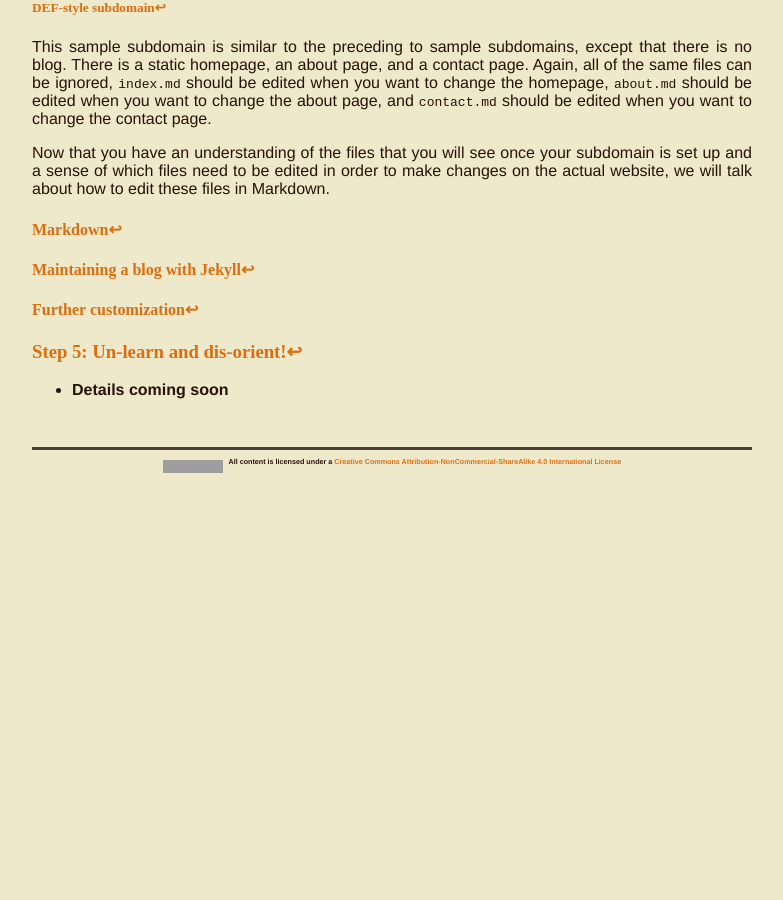
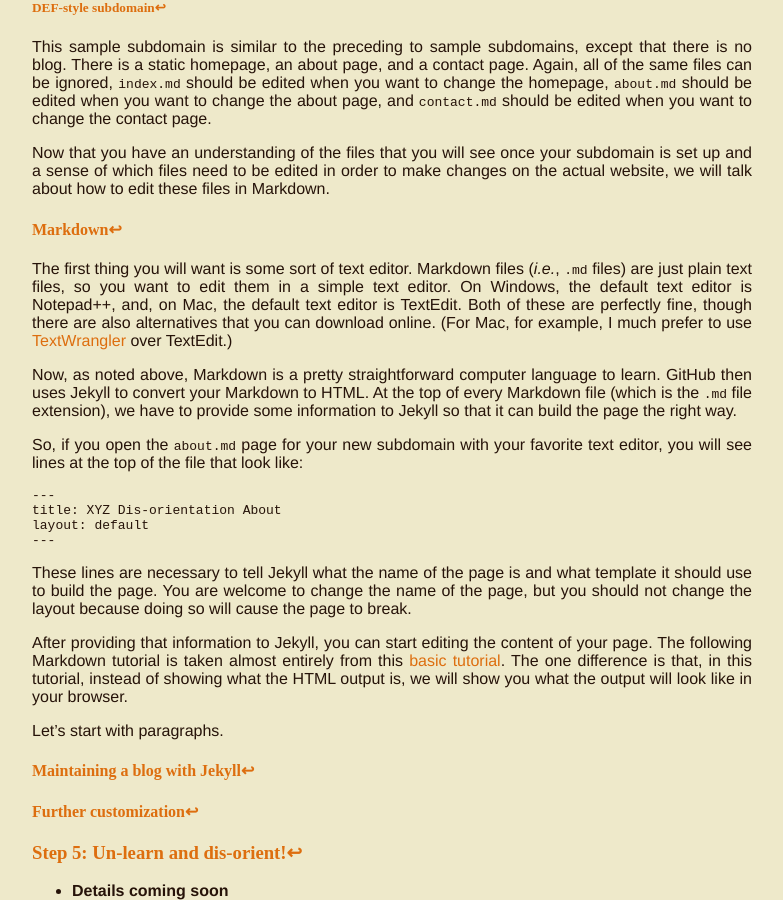
Before and after one commit to dis-orientation/dis-orientation.github.io, a Jekyll site: the page built from involved.md, in a window 1280 px wide and 900 px high, scrolled down 14060 px. Shown: the whole window, without its empty margins (248-1031 px from the left). Built offline with Jekyll 4.4.1, drawn with Linux system fonts in a browser that asks for light colours; Markdown is read by kramdown in place of the engine named in the settings; before the commit the page ends 14543 px from its top, so only the background shows below that; grey boxes are pictures that could not be loaded.

Commit message:
intro to markdown tutorial

```diff
--- a/involved.md
+++ b/involved.md
@@ -315,7 +315,22 @@ Now that you have an understanding of the files that you will see once your subd
 
 #### <a id="markdown">Markdown</a><a href="#toc">↩</a>
 
+The first thing you will want is some sort of text editor. Markdown files (*i.e.*, `.md` files) are just plain text files, so you want to edit them in a simple text editor. On Windows, the default text editor is Notepad++, and, on Mac, the default text editor is TextEdit. Both of these are perfectly fine, though there are also alternatives that you can download online. (For Mac, for example, I much prefer to use [TextWrangler](http://www.barebones.com/products/textwrangler/) over TextEdit.)
 
+Now, as noted above, Markdown is a pretty straightforward computer language to learn. GitHub then uses Jekyll to convert your Markdown to HTML. At the top of every Markdown file (which is the `.md` file extension), we have to provide some information to Jekyll so that it can build the page the right way.
+
+So, if you open the `about.md` page for your new subdomain with your favorite text editor, you will see lines at the top of the file that look like:
+
+	---
+	title: XYZ Dis-orientation About
+	layout: default
+	---
+
+These lines are necessary to tell Jekyll what the name of the page is and what template it should use to build the page. You are welcome to change the name of the page, but you should not change the layout because doing so will cause the page to break.
+
+After providing that information to Jekyll, you can start editing the content of your page. The following Markdown tutorial is taken almost entirely from this [basic tutorial](http://daringfireball.net/projects/markdown/basics). The one difference is that, in this tutorial, instead of showing what the HTML output is, we will show you what the output will look like in your browser.
+
+Let's start with paragraphs.
 
 #### <a id="blog-with-jekyll">Maintaining a blog with Jekyll</a><a href="#toc">↩</a>
 
```
